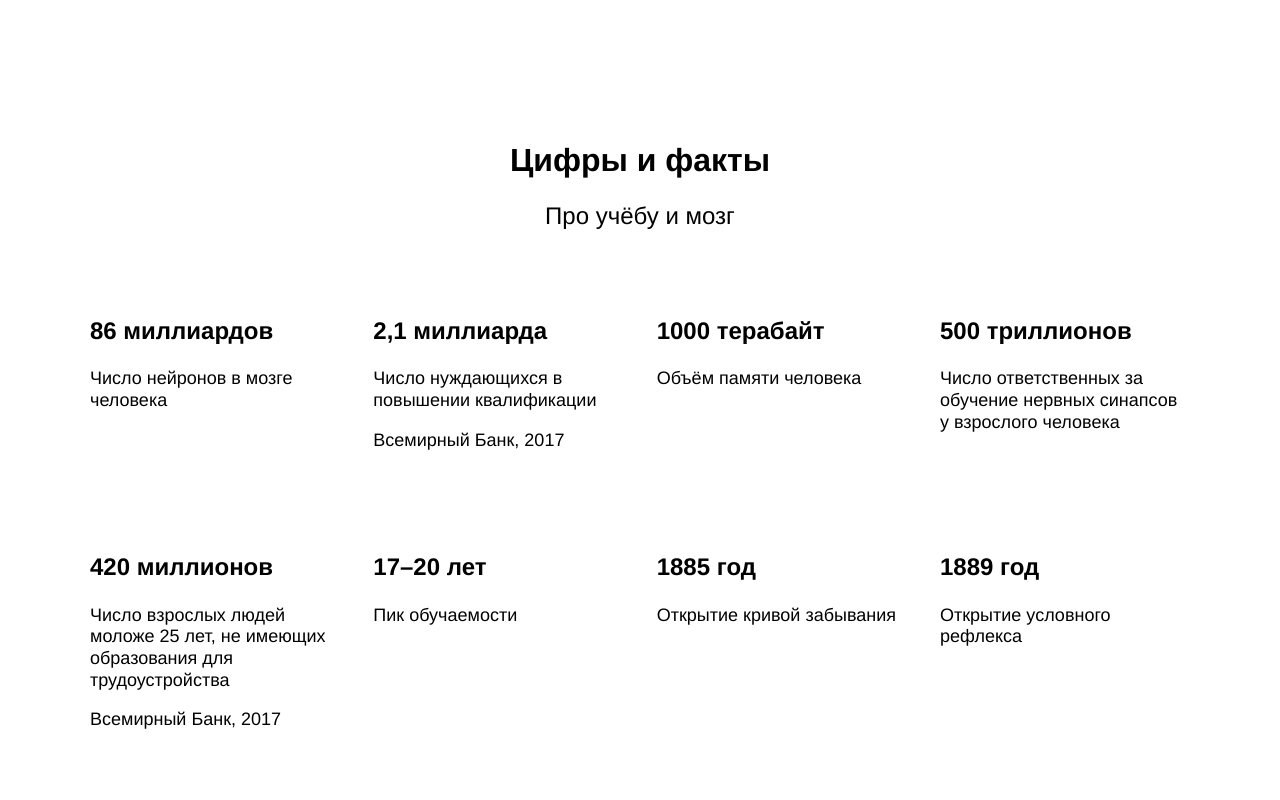
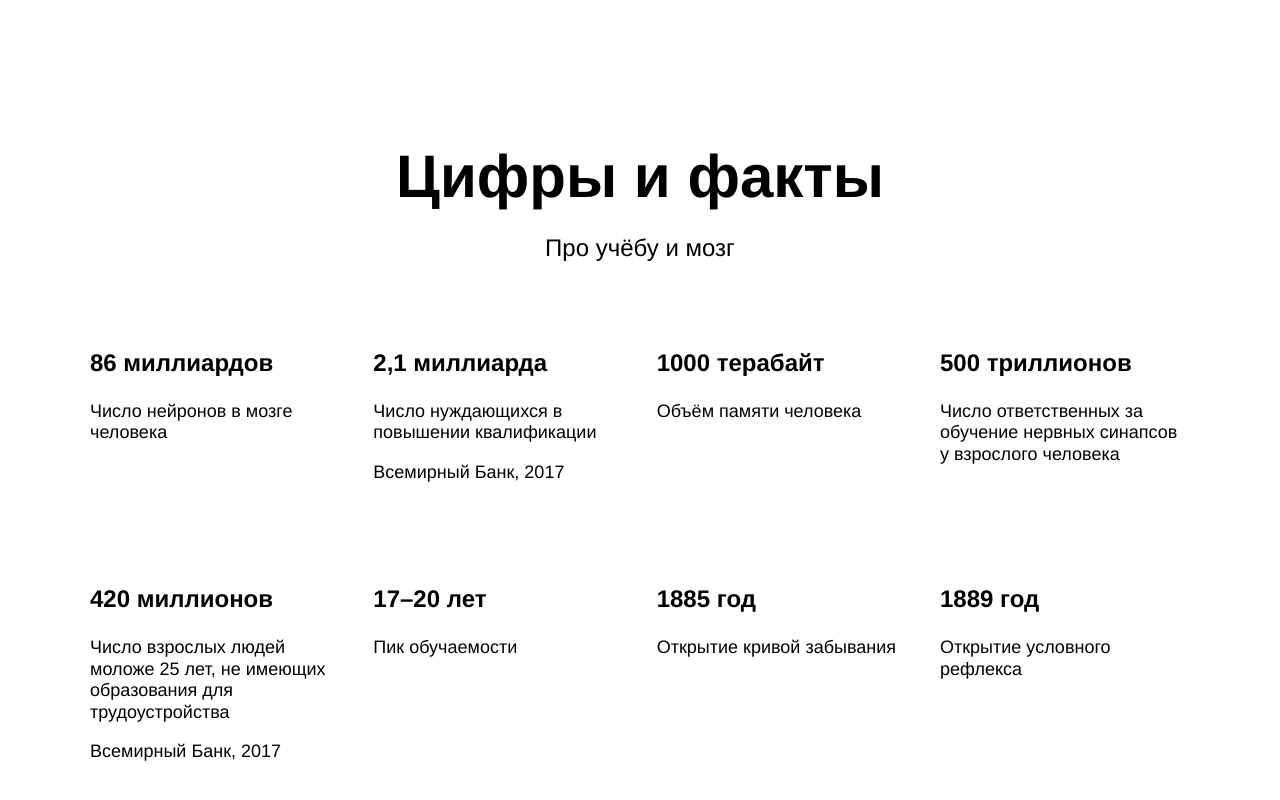
Before and after one commit to Masha-Muraveva/how-to-learn, a plain HTML site: page index.html in a window 1280 px wide. Shown: the part 1344-2144 px from the top of the page. Drawn offline with Linux system fonts and the light colour scheme.

Commit message:
Первая итерация проекта + warning + корректировки

```diff
--- a/styles/style.css
+++ b/styles/style.css
@@ -138,7 +138,7 @@
   text-align: center;
   width: 60%;
   line-height: 1.15;
-  font-size: 60x;
+  font-size: 60px;
   font-weight: 600;
   margin: 100px auto 20px auto;
  }
```
Also changed, not shown: index.html (+0 -1 lines), 1 other file.
